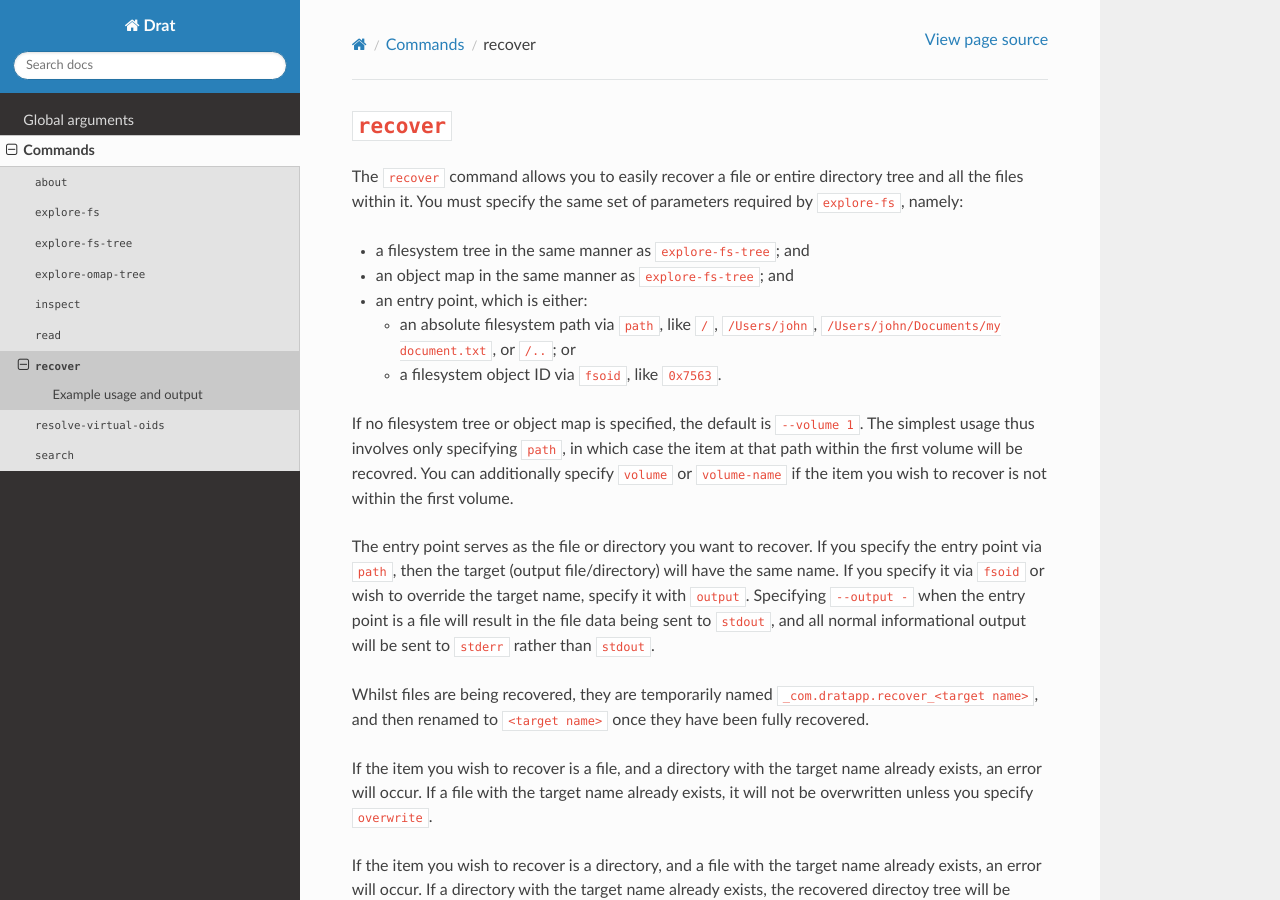
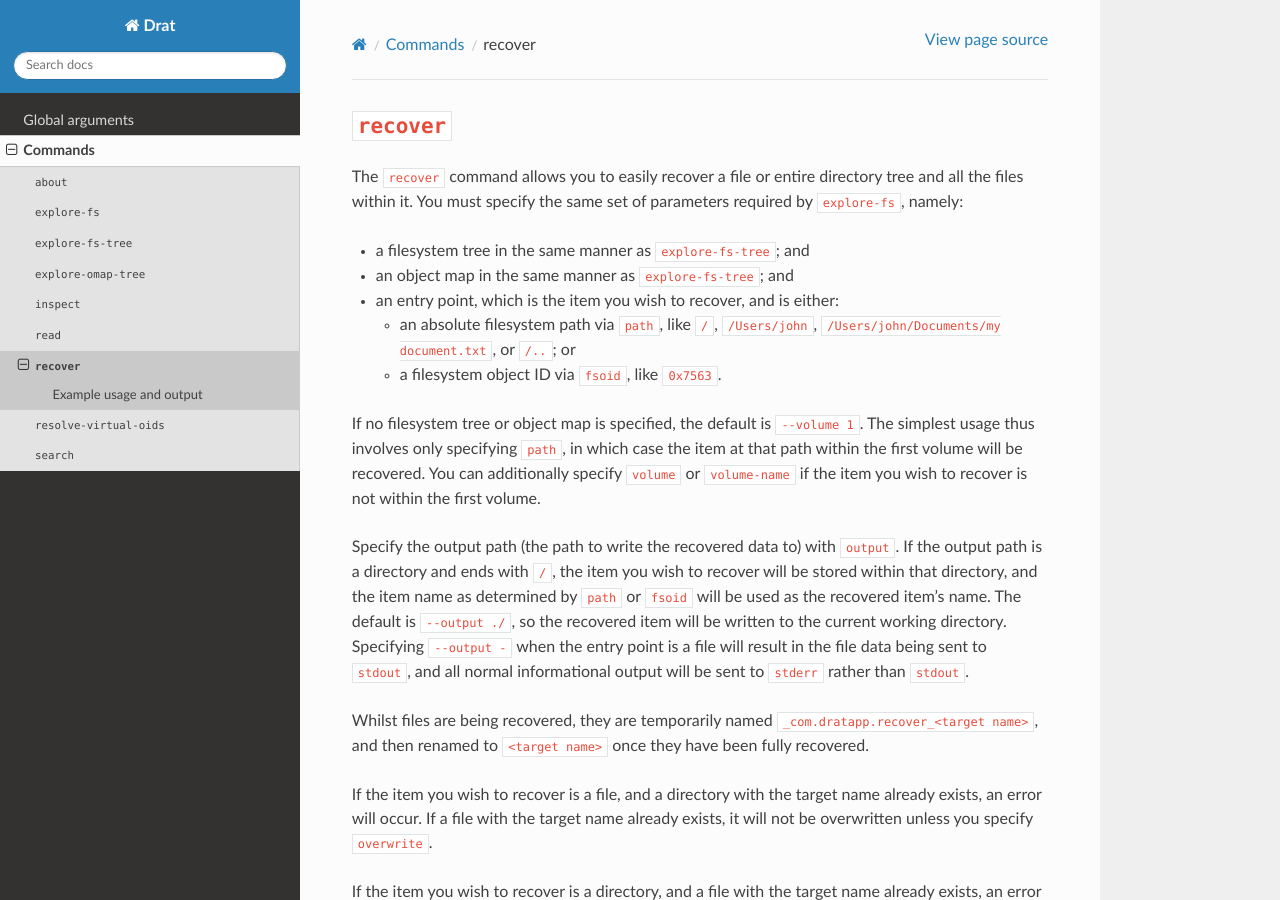
Before and after one commit to jivanpal/drat, a Sphinx documentation site: the page built from docs/commands/recover.md, in a window 1280 px wide and 900 px high. Built offline with Sphinx 7.4.7 and the Read the Docs theme 2.0.0, drawn with Linux system fonts in a browser that asks for light colours; cross-references to code outside the pages are shown as plain code.

Commit message:
`recover`: Change behaviour of `--output`

```diff
--- a/docs/commands/recover.md
+++ b/docs/commands/recover.md
@@ -10,7 +10,7 @@ of parameters required by {drat-command}`explore-fs`, namely:
 
 - an object map in the same manner as {drat-command}`explore-fs-tree`; and
 
-- an entry point, which is either:
+- an entry point, which is the item you wish to recover, and is either:
 
   - an absolute filesystem path via {argument}`path`, like `/`,
     `/Users/john`, `/Users/john/Documents/my document.txt`, or `/..`; or
@@ -19,17 +19,19 @@ of parameters required by {drat-command}`explore-fs`, namely:
 
 If no filesystem tree or object map is specified, the default is `--volume 1`.
 The simplest usage thus involves only specifying {argument}`path`, in which case
-the item at that path within the first volume will be recovred. You can
+the item at that path within the first volume will be recovered. You can
 additionally specify {argument}`volume` or {argument}`volume-name` if the item
 you wish to recover is not within the first volume.
 
-The entry point serves as the file or directory you want to recover. If you
-specify the entry point via {argument}`path`, then the target (output
-file/directory) will have the same name. If you specify it via {argument}`fsoid`
-or wish to override the target name, specify it with {argument}`output`.
-Specifying `--output -` when the entry point is a file will result in the file
-data being sent to {file}`stdout`, and all normal informational output will be
-sent to {file}`stderr` rather than {file}`stdout`.
+Specify the output path (the path to write the recovered data to) with
+{argument}`output`. If the output path is a directory and ends with `/`, the
+item you wish to recover will be stored within that directory, and the item name
+as determined by {argument}`path` or {argument}`fsoid` will be used as the
+recovered item's name. The default is `--output ./`, so the recovered item will
+be written to the current working directory. Specifying `--output -` when the
+entry point is a file will result in the file data being sent to {file}`stdout`,
+and all normal informational output will be sent to {file}`stderr` rather than
+{file}`stdout`.
 
 Whilst files are being recovered, they are temporarily named
 `_com.dratapp.recover_<target name>`, and then renamed to `<target name>` once
```
